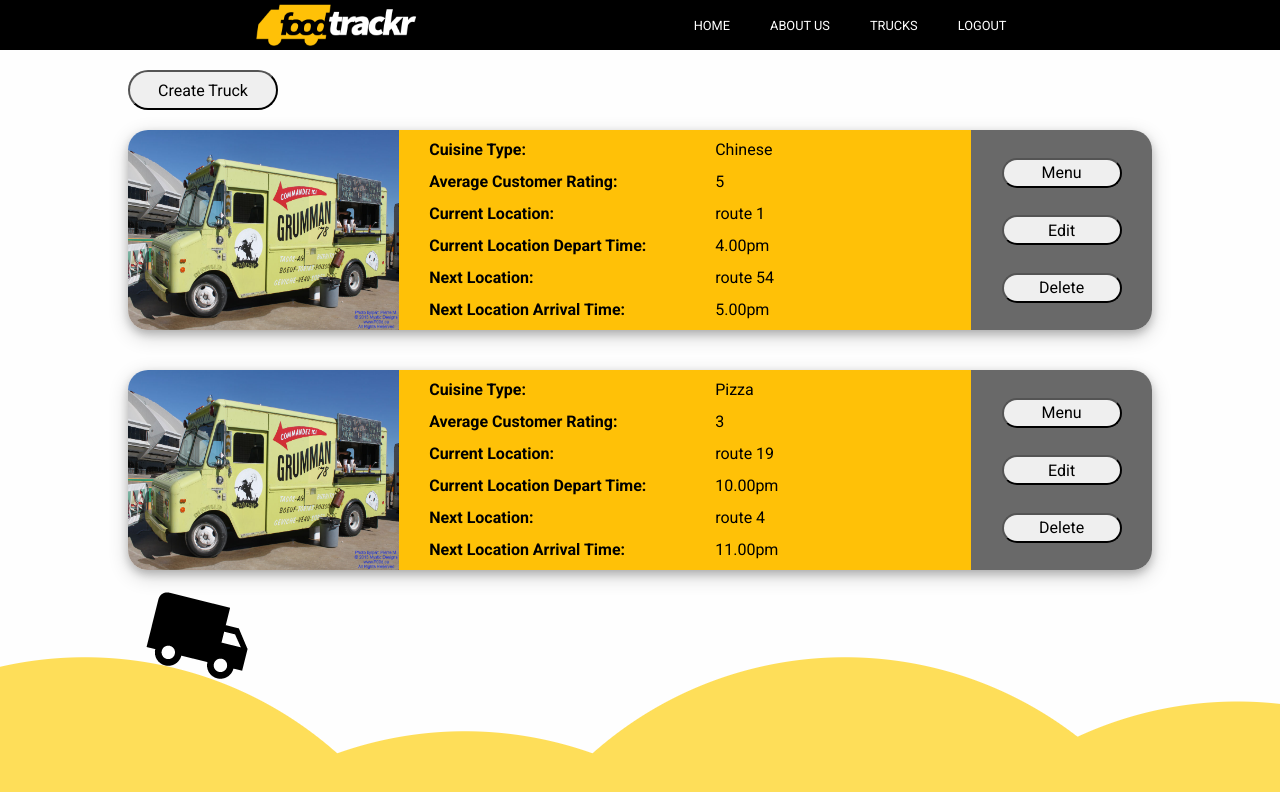
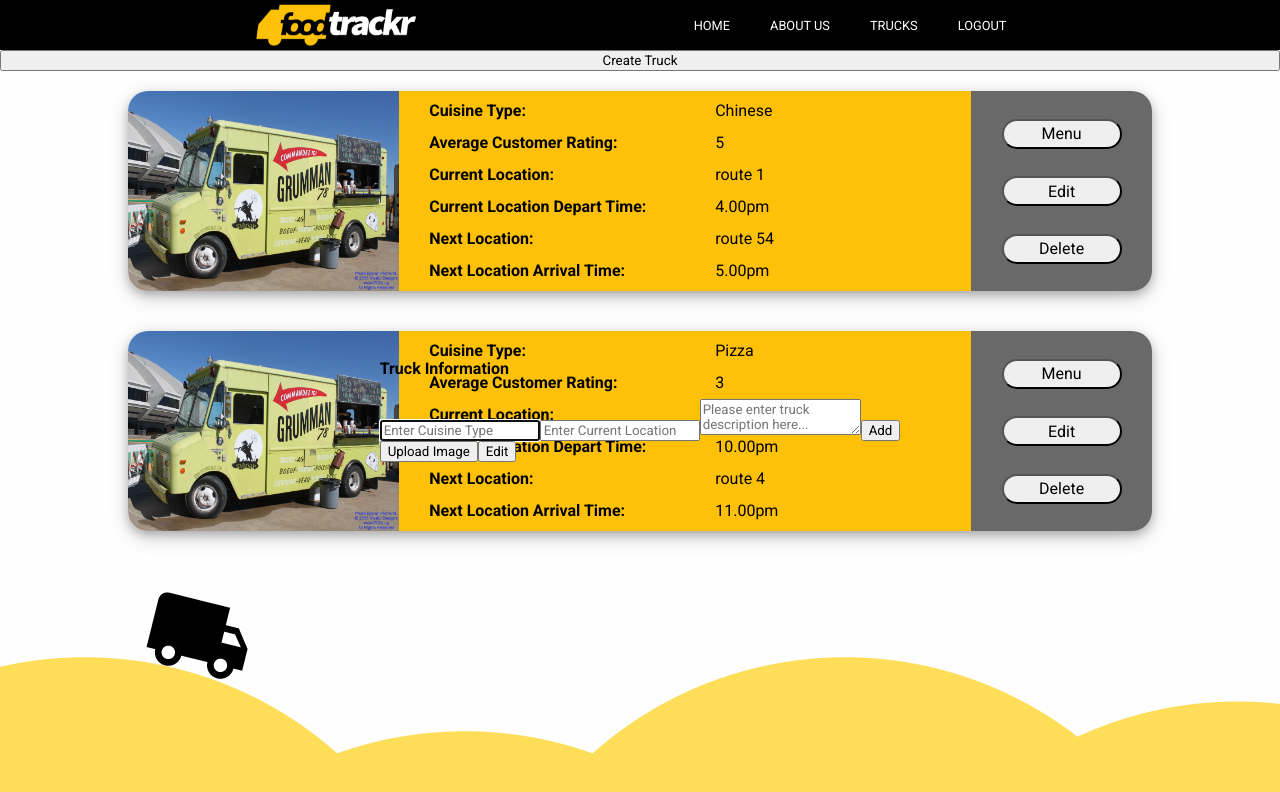
Before and after one commit to Sara-DLC/FoodTruck, a React (Create React App) app: page /trucks in a window 1280 px wide. Both pictures are taken after a click on the button "Create Truck". Shown: the top 792 px of the page. Built offline with nearby package versions, Linux system fonts and the light colour scheme.

Commit message:
modal rendered

```diff
--- a/package.json
+++ b/package.json
@@ -14,6 +14,7 @@
     "react-redux": "^7.1.1",
     "react-router-dom": "^5.1.2",
     "react-scripts": "3.2.0",
+    "reactjs-popup": "^1.5.0",
     "redux": "^4.0.4",
     "redux-thunk": "^2.3.0",
     "yup": "^0.27.0"
--- /dev/null
+++ b/src/components/Modal.js
@@ -0,0 +1,87 @@
+import React, { useState, useEffect } from 'react';
+import Popup from 'reactjs-popup';
+import { Form, Field, withFormik } from 'formik';
+import * as Yup from 'yup';
+import axios from 'axios';
+
+
+const Modal = ({ errors, touched, status }) => {
+const [trucks, setTrucks] = useState([]);
+useEffect(() => {
+status && setTrucks(newTrucks => [...newTrucks, status]);
+}, [status]);
+
+return (
+<Popup trigger={<button> Create Truck </button>} modal>
+<div className='modal-styles'>
+    <h4>Truck Information</h4>
+    <Form>
+    <Field type='text' name='cuisine' placeholder='Enter Cuisine Type' />
+    {touched.cuisine && errors.cuisine && (
+        <p>{errors.cuisine}</p>
+    )}
+
+    <Field  type='text' name='location' placeholder='Enter Current Location' />
+    {touched.location && errors.location && <p className="error">{errors.location}</p>}
+
+    <Field
+        component='textarea'
+        type='text'
+        name='description'
+        placeholder='Please enter truck description here...'
+    />
+    {touched.description && errors.description && (
+        <p>{errors.description}</p>
+    )}
+
+    <button type='submit'>Add</button>
+
+
+    </Form>
+    <button>Upload Image</button>
+    <button type='submit'>Edit</button>
+
+
+    {trucks.map(truck => (
+    <ul key={truck.id}>
+        <p>Added the following:</p>
+        <li>Cuisine: {truck.cuisine}</li>
+        <li>Location: {truck.location}</li>
+        <li>Description: {truck.description}</li>
+        <img src={truck.picture} alt='food truck'/>
+    </ul>
+    ))}
+</div>
+</Popup>
+);
+};
+
+const FormikModal = withFormik({
+
+  mapPropsToValues({ cuisine, location, description }) {
+    return {
+        cuisine: cuisine || '',
+        location: location || '',
+        description: description || '',
+    };
+  },
+
+  validationSchema: Yup.object().shape({
+    cuisine: Yup.string().required(),
+    location: Yup.string().required(),
+    description: Yup.string(),
+  }),
+
+
+  handleSubmit(values, { props , resetForm}) {
+    /*What we want to pass to edit fields */
+    axios
+      .post('https://food-truck-finder-rj.herokuapp.com/api', values)
+      .then(res => {
+
+      })
+      .catch(err =>(err.response));
+  }
+})(Modal);
+
+export default FormikModal;
--- a/src/components/VendorPage.js
+++ b/src/components/VendorPage.js
@@ -4,6 +4,7 @@ import * as actionCreators from '../state/actionCreators';
 import { Link } from 'react-router-dom';
 import NavigationCard from './NavigationCard';
 import './scss/VendorPage.scss';
+import Modal from './Modal';
 // import Truck from './Truck';
 
 import ft2 from '../img/ft2.jpg';
@@ -19,7 +20,7 @@ const VendorPage = (props) => {
     return (
         <div className='vendor-page'>
             <NavigationCard myTrucks={true} logout={true}/>
-            <button className="create-truck">Create Truck</button>
+            <Modal/>
             <div className='trucks-owned'>
 
                 {trucks.map(truck => (
```
Also changed, not shown: src/components/scss/modal.scss (added), 1 other file (tests, documents, lock files or other folders).
